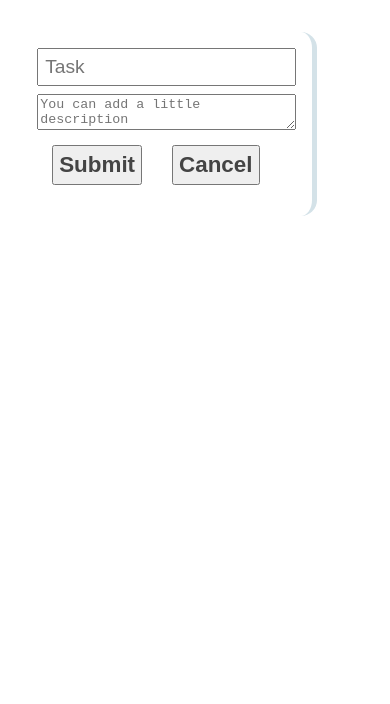
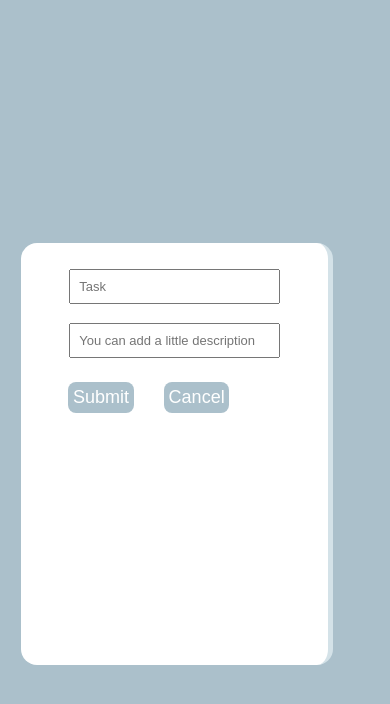
Before and after one commit to ansong15/Todo_App, a React (Create React App) app: page /create in a window 390 px wide. Shown: the top 704 px of the page. Built offline with nearby package versions, Linux system fonts and the light colour scheme.

Commit message:
small enhacement

```diff
--- a/public/index.html
+++ b/public/index.html
@@ -24,7 +24,7 @@
       work correctly both with client-side routing and a non-root public URL.
       Learn how to configure a non-root public URL by running `npm run build`.
     -->
-    <title>React App</title>
+    <title>Todo App</title>
   </head>
   <body>
 
--- a/src/components/pages/AllTasks.js
+++ b/src/components/pages/AllTasks.js
@@ -1,6 +1,4 @@
-
-import { FaEdit, FaRegGrinSquintTears } from "react-icons/fa";
-import { MdCheckBox, MdDelete, MdHomeFilled, MdHomeMax, MdHouseSiding, MdPanoramaFishEye } from "react-icons/md";
+import { MdCheckBox, MdDelete, MdHomeFilled} from "react-icons/md";
 import { Link } from 'react-router-dom';
 import { useEffect, useRef, useState } from 'react';
 import '../../styles/task.scss'
@@ -17,8 +15,6 @@ const getLocalStorage = ()=>{
 function AllTasks() {
   //STATE VARIABLES
     const [tasks, setTasks] = useState(getLocalStorage());
-    const [open, setOpen] = useState(false);
-    const [edit, setEdit] = useState();
     const [mode, setMode] = useState('');
     const [check, setCheck] = useState(false);
     const [search, setSearch] = useState('');
--- a/src/components/pages/CreateTask.js
+++ b/src/components/pages/CreateTask.js
@@ -33,26 +33,27 @@ function addTask(e) {
 
 
     return (
-
+      <div className='create__main'>
         <form >
             <div className='form'>
             <div className='form__text'>
                 <input type='text' name='item' value={inputs.event}
                  placeholder='Task' onChange={(e)=>setInputs({...inputs, event: e.target.value})}>
                     </input>
-                    <textarea cols={3} type='text' name='item_desc' value={inputs.desc}
+                    <input className='txt_desc' type='text' name='item_desc' value={inputs.desc}
                     placeholder='You can add a little description'
                     onChange={(e)=>setInputs({...inputs, desc: e.target.value})}
-                    ></textarea>
+                    />
             </div>
 
-
+           <div className='form_btns'>
             <button className='form_btn' type ='submit' onClick={addTask}><Link to={'/tasks'}>Submit</Link></button>
 
             <button className='form_btn' type='submit'><Link to={'/tasks'}>Cancel</Link></button>
-
+            </div>
             </div>
         </form>
+        </div>
 
     );
   }
--- a/src/styles/create.scss
+++ b/src/styles/create.scss
@@ -4,22 +4,28 @@ $sabodinate-color : #505466;
 $text-color: #555;
 $secodary-text-color: #cecece;
 
-
+.create__main{
+    background-color: #a7bdc8f1;
+    height: 100vh;
+}
 .form{
+    position: absolute;
+    top: 25%;
     width: 80%;
+    height: 50vh;
     margin: 2rem 0.7rem;
     padding: 1rem;
     box-sizing: border-box;
     border-radius: 1rem;
     border-right:   5px solid #d4e2e8;
-    // box-shadow:   10px 20px #aacddb;
-    // box-shadow:   10px 20px #72aecc;
     background: $secondary-color;
+    box-sizing: border-box;
 
     &__text > input{
         font-size: larger;
-        padding: 6px;
-        margin-bottom: 8px;
+        padding: 2rem;
+        margin:.6rem 2rem;
+
     }
     &__text{
         display: flex;
@@ -41,6 +47,10 @@ $secodary-text-color: #cecece;
     margin:8px 20px;
     width: 60%;
 }
+.txt_desc
+{
+    height: 50%;
+}
 
 form{
     // background: rgb(115, 115, 153);
@@ -49,7 +59,52 @@ form{
 }
 .form_btn{
     margin: 15px 15px ;
-    padding: 5px;
-    font-weight: 700;
+    padding: .6rem;
+    font-size: 1rem;
+    border: none;
+    border-radius: 0.5rem;
+    background: #a7bdc8f1;
     cursor: pointer;
+    transition: all 500ms ease-in;
+& > a{
+    color: #fff;
+    font-weight: 400;
+    font-size: large;
 }
+    &:hover{
+        background: #444;
+    }
+}
+
+.form_btns{
+   display: flex;
+   align-items: center;
+   justify-content: flex-start;
+   margin-left: 1rem;
+}
+
+
+//FFOR SMALLER SCREENS
+@media screen and (max-width: 480px) {
+    .form{&__text > input{
+        font-size: small;
+        padding: .5rem;
+        margin:.6rem 2rem;
+
+    }
+}
+
+.form_btn{
+    margin: 15px 15px ;
+    padding: .3rem;
+
+& > a{
+    color: #fff;
+    font-weight: 400;
+    font-size: large;
+}
+    &:hover{
+        background: #444;
+    }
+}
+}
--- a/src/styles/home.scss
+++ b/src/styles/home.scss
@@ -1,6 +1,6 @@
 .home{
     &__mainn{
-        // height: 100vh;
+        height: 100vh;
         width: 100%;
         background: #1e98daf4;
         margin: 0;
@@ -50,7 +50,7 @@
         font-weight: 700;
 
         & > p{
-            font-size: 2rem;
+            font-size: 1.7rem;
             margin-bottom: 0;
             color: #444;
         }
--- a/src/styles/task.scss
+++ b/src/styles/task.scss
@@ -19,11 +19,12 @@ $secodary-text-color:  #a7bdc8f1;
     grid-template-columns: 4fr 1fr;
     justify-content: center;
     height: 10%;
-    width: 85%;
+    width: 87%;
     gap: 10px;
     margin: 1rem;
     margin-right: 0;
     padding: 5px;
+    box-sizing: border-box;
     border-radius: 10px;
     box-shadow: 2px 2px 2px #a7bdc8f1;
     background: $secodary-text-color;
@@ -91,76 +92,19 @@ $secodary-text-color:  #a7bdc8f1;
 }
 
 
-.edit{
 
-&__form{
-    position: absolute;
-    top: 20px;
-    right: 10px;
-    height: 60%;
-    width: 70%;
-    margin: 2rem 0.7rem;
-    padding: 1rem;
-    box-sizing: border-box;
-    border-radius: 1rem;
-    border-right:   5px solid #d4e2e8;
-    border: 1px solid #d4e2e8;
-    background: #1e98daa4;
 
-    &.active{
-        opacity: 1;
-        visibility: visible;
-        transform: translateY(0);
-        transition: 500ms ease;
-    }
-    &.inactive{
-        opacity: 1;
-        visibility: hidden;
-        transform: translateY(-20px);
-        transition: 500ms ease;
-    }
 
-    &__text > input{
-        font-size: larger;
-        padding: 6px;
-        margin-bottom: 8px;
-    }
-    &__text{
-        display: flex;
-        flex-direction: column;
-
-    }
-    &:hover{
-    box-shadow: 2px 2px 2px $primary-color;
-    box-shadow:  2px 2px 2px $primary-color;
-    box-shadow:  2px 2px 2px $text-color;
-    }
-}
-}
-
-.form{
-&__main{
-    margin-top: 2rem;
-}
-
-&__btn{
-    margin: 15px 15px ;
-    padding: 5px;
-    font-weight: 700;
-    cursor: pointer;
-}
-}
 
 .btn_clearAll{
     width: 20vw;
-    margin: 0 1.2rem;
     padding: .5rem;
     border-radius: .7rem;
     border: 1px solid #dd5f43e3;
     box-shadow: 2px 2px 2px  #463937e3;
     color: #ddd;
     font-weight: 600;
-    font-size: larger;
+    font-size: 1rem;
     background-color: #dd5f43e3;
     cursor: pointer;
     transition: all 500ms ease-in-out;
@@ -175,11 +119,13 @@ $secodary-text-color:  #a7bdc8f1;
 .buttonNavigation{
     display: flex;
     justify-content: space-between;
-    align-items: baseline;
+   align-items: baseline;
+    width: 87%;
+    margin: 1rem;
+    padding: 1rem 0;
 
     & > div{
         box-sizing: border-box;
-        margin-right: 3rem;
         font-size: x-large;
         background:#1e98daa4 ;
         color: #333;
@@ -193,3 +139,28 @@ $secodary-text-color:  #a7bdc8f1;
         }
     }
 }
+
+//FFOR SMALLER SCREENS
+@media screen and (max-width: 480px) {
+    .buttonNavigation{
+
+        & > div{
+            box-sizing: border-box;
+            margin-right: 1.5rem;
+            font-size: x-large;
+            // background:#1e98daa4 ;
+
+            border-radius: 2px;
+            padding: .1rem;
+            cursor: pointer;
+
+            &:hover{
+               color: #dd5f43e3;
+               background:#0f71a6a4 ;
+            }
+        }}
+
+        .btn_clearAll{
+            width: 30vw;
+        }
+}
```
